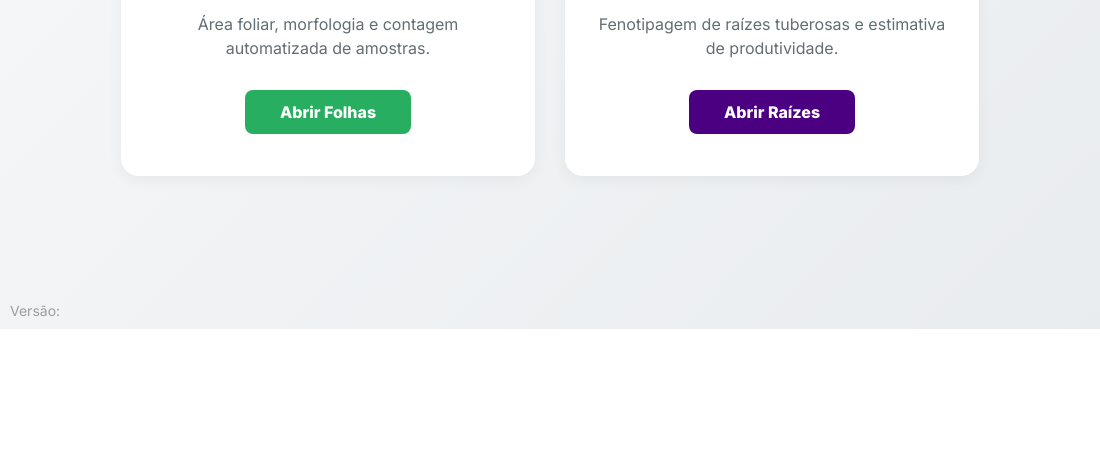
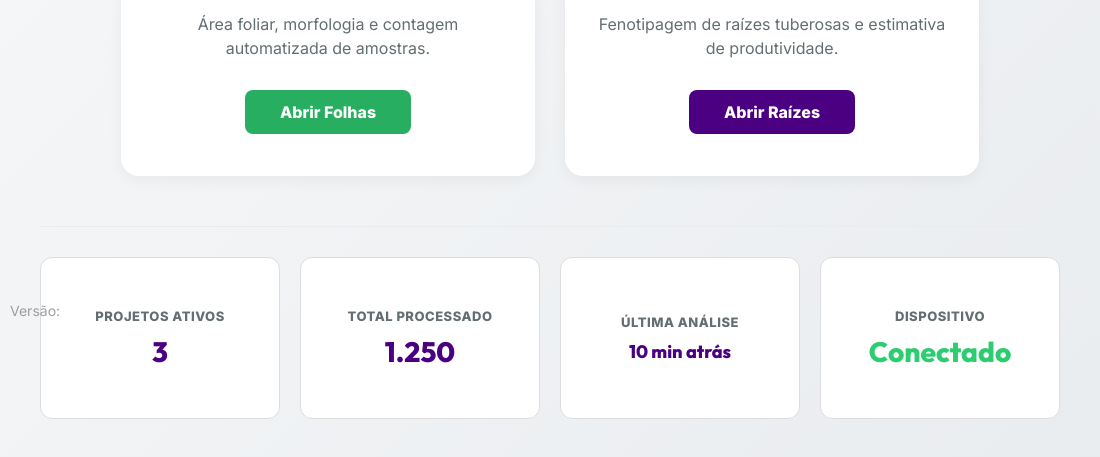
Before and after one commit to NEPEM-UFSC/AIpomoea, an Electron app: page views/index.html in a window 1100 px wide. Shown: the part 471-928 px from the top of the page. Before the commit the page ends 800 px from the top, so only its background shows below. Drawn offline with Linux system fonts and the light colour scheme; no server answers.

Commit message:
feat: implement home dashboard UI and document pending feature requirements

```diff
--- a/views/index.html
+++ b/views/index.html
@@ -193,15 +193,49 @@
         }
 
         @keyframes slideUp {
-            from {
-                opacity: 0;
-                transform: translateY(30px);
-            }
+            from { opacity: 0; transform: translateY(30px); }
+            to { opacity: 1; transform: translateY(0); }
+        }
 
-            to {
-                opacity: 1;
-                transform: translateY(0);
-            }
+        .status-overview {
+            display: grid;
+            grid-template-columns: repeat(4, 1fr);
+            gap: 20px;
+            margin-top: 50px;
+            padding-top: 30px;
+            border-top: 1px solid #e9ecef;
+        }
+
+        .metric-card {
+            background: #ffffff;
+            border: 1px solid #ddd;
+            border-radius: 12px;
+            padding: 20px;
+            text-align: center;
+            display: flex;
+            flex-direction: column;
+            justify-content: center;
+            min-height: 120px;
+        }
+
+        .metric-title {
+            font-size: 13px;
+            font-weight: 700;
+            color: var(--text-muted);
+            text-transform: uppercase;
+            margin-bottom: 10px;
+            letter-spacing: 0.5px;
+        }
+
+        .metric-value {
+            font-size: 28px;
+            font-weight: 800;
+            color: var(--primary-purple);
+            font-family: var(--font-title);
+        }
+
+        .metric-value.status-ok {
+            color: var(--accent-green);
         }
     </style>
 </head>
@@ -244,6 +278,25 @@
                 <div class="card-button">Abrir Raízes</div>
             </a>
         </div>
+
+        <div class="status-overview">
+            <div class="metric-card">
+                <span class="metric-title">Projetos Ativos</span>
+                <span class="metric-value">3</span>
+            </div>
+            <div class="metric-card">
+                <span class="metric-title">Total Processado</span>
+                <span class="metric-value">1.250</span>
+            </div>
+            <div class="metric-card">
+                <span class="metric-title">Última Análise</span>
+                <span class="metric-value" style="font-size: 18px;">10 min atrás</span>
+            </div>
+            <div class="metric-card">
+                <span class="metric-title">Dispositivo</span>
+                <span class="metric-value status-ok">Conectado</span>
+            </div>
+        </div>
     </main>
     <footer class="app-version" id="app-version">
         Versão:
```
Also changed, not shown: debito_feats.md (added, +30 -0 lines).
